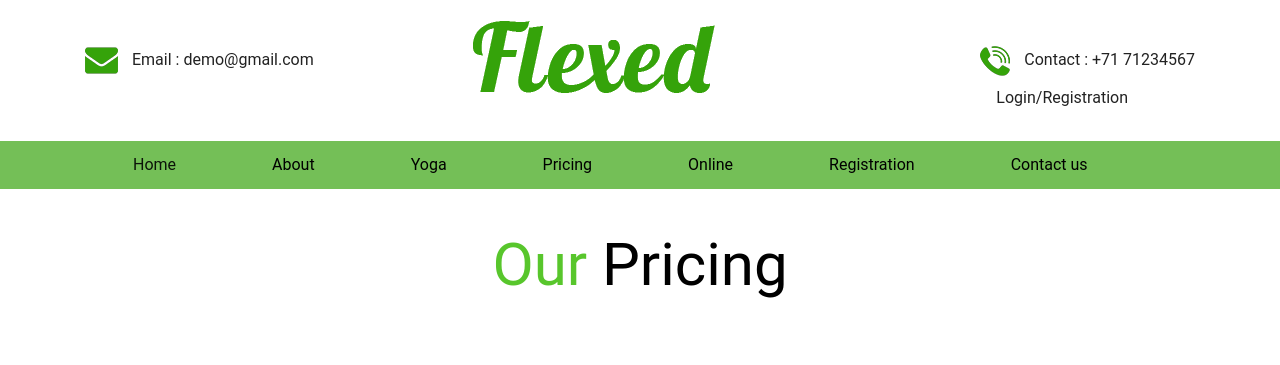
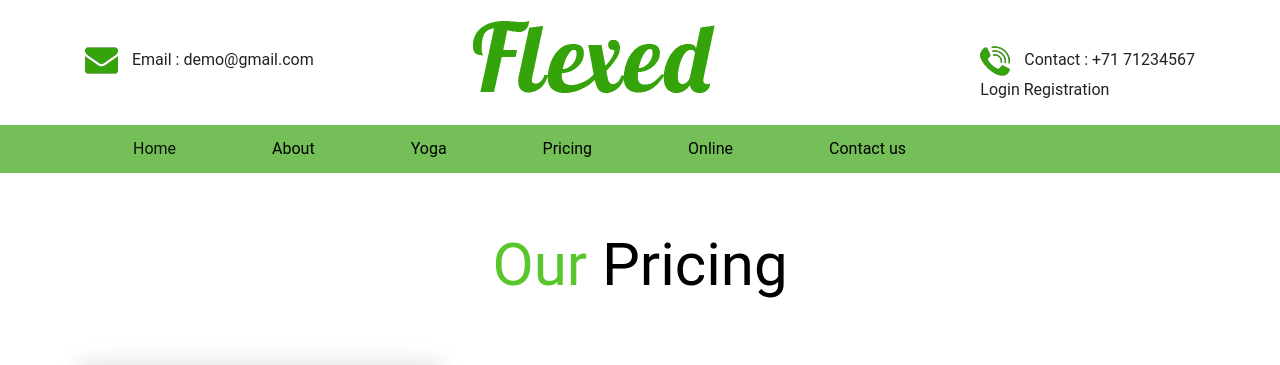
Before and after one commit to MrAbdrakhman/fleexed, a Django app: page /pricing/ in a window 1280 px wide. Shown: the top 365 px of the page. Run offline with Django 4.2, Linux system fonts and the light colour scheme; tables that the repository leaves empty hold one stand-in row (values such as "Sample post"); some libraries are stand-ins or nearby versions.

Commit message:
обновлен My first commit

```diff
--- a/templates/base.html
+++ b/templates/base.html
@@ -63,9 +63,9 @@
                                     <a href="#"> <img src="{% static 'images/phone_icon.png' %}" /> Contact : +71 71234567</a>
                                     <br>
                                     {% if request.user.is_authenticated %}
-                                    Welcome {{user.username }} <a href = "{% url 'logout' %}"> Logout</a>
+                                    <a href="#"> Welcome {{user.username }} <a href = "{% url 'logout' %}"> Logout</a>
                                     {% else %}
-                                    <a class="nav-link" href="{% url 'login' %}">Login/Registration</a>
+                                    <a href="{% url 'login' %}">Login   </a> <a href = "{% url 'register' %}">   Registration</a>
                                     {% endif %}
                                 </div>
                             </div>
@@ -86,7 +86,6 @@
                                     <li class="nav-item active">
                                         <a class="nav-link" href="{% url 'index' %}">Home <span class="sr-only">(current)</span></a>
                                     </li>
-
                                     <li class="nav-item">
                                         <a class="nav-link" href= "{% url 'about' %}" >About </a>
                                     </li>
@@ -99,10 +98,7 @@
                                     <li class="nav-item">
                                         <a class="nav-link" href="{% url 'yoga_online' %}">Online</a>
                                     </li>
-                                    <li class="nav-item">
-                                        <a class="nav-link" href="{% url 'register' %}">Registration</a>
-                                    </li>
-                                    <li class="nav-item">
+                                   <li class="nav-item">
                                         <a class="nav-link" href="{% url 'contact' %}">Contact us</a>
                                     </li>
 
--- a/templates/web_yoga/pricing.html
+++ b/templates/web_yoga/pricing.html
@@ -23,11 +23,14 @@
                     <div class="row">
                         {% for prod in pr %}
                         <div class="col-xl-4 col-lg-4 col-md-4 col-sm-12">
-                            <div class="pricing_box">
+                            <div class="pricing_box_cross">
                                 <h3>{{ prod.name }}</h3>
                                 <span>$<strong class="white_bold">{{ prod.price}}</strong></span>
                                 <p>{{ prod.description }}</p>
                                 <a class="SelectPlan" href="#">Select Plan</a>
+                                <br>
+                                <br>
+                                <br>
                             </div>
                         </div>
                         {% endfor %}
```
